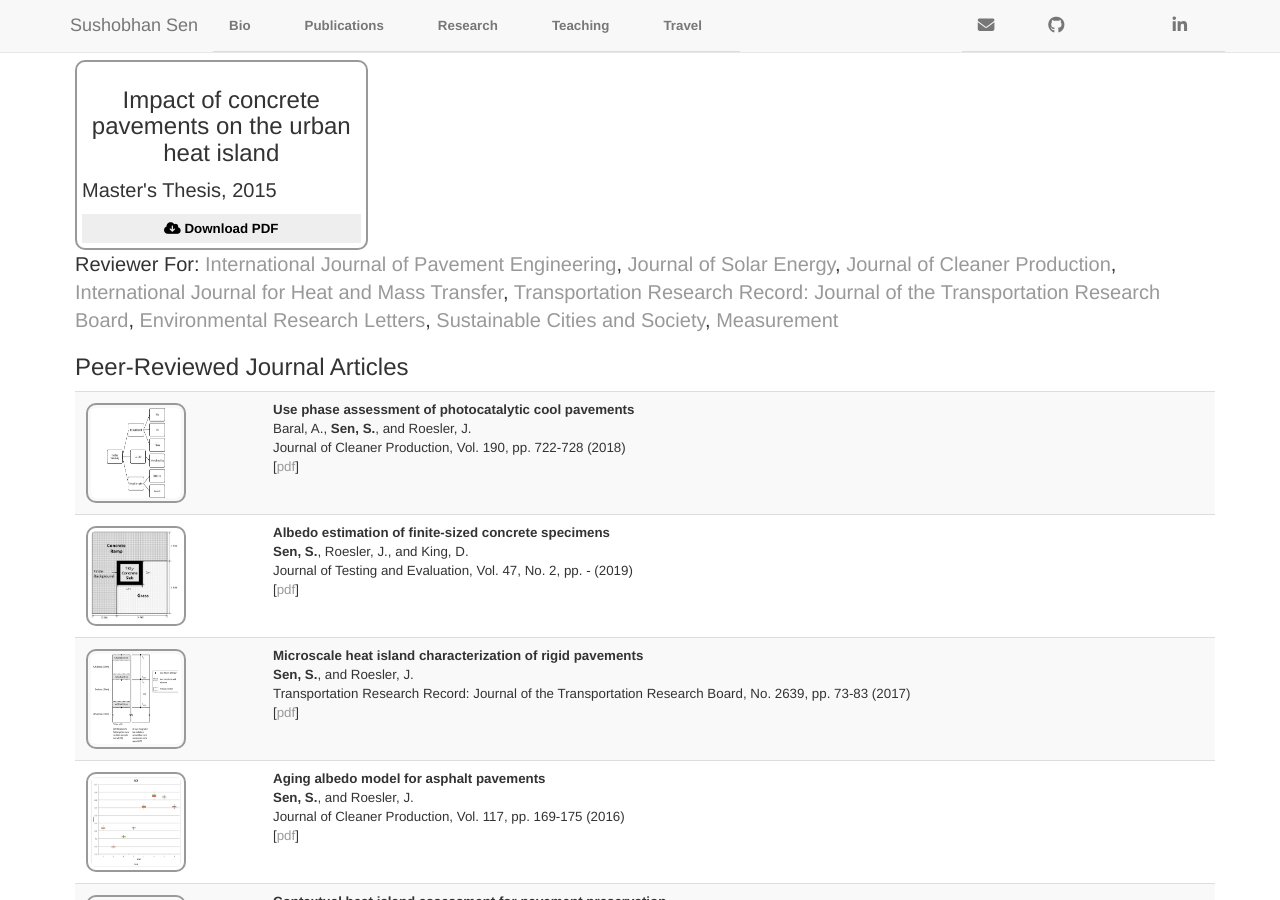
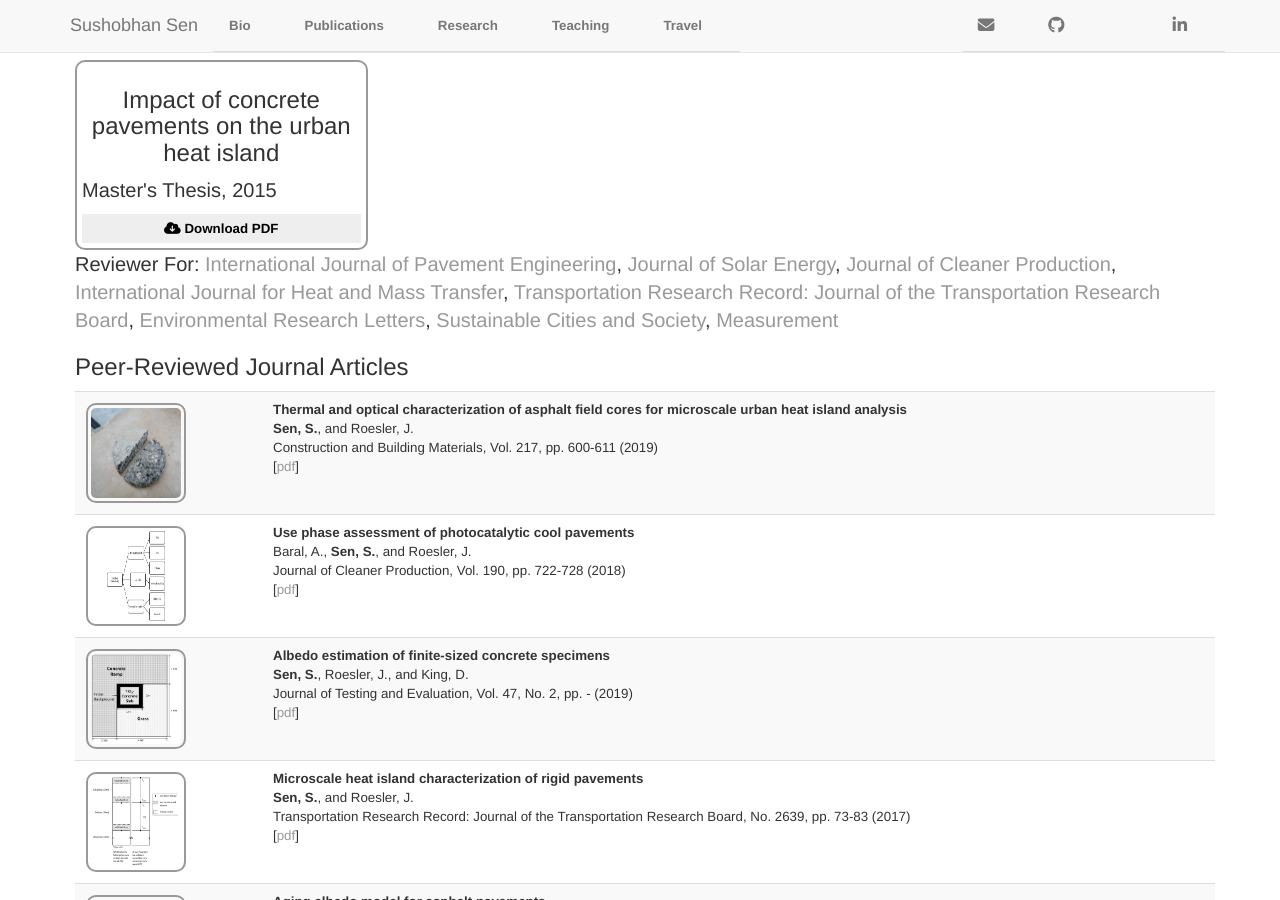
Before and after one commit to sushobhansen/sushobhansen.github.io, a Jekyll site: the page built from publications.md, in a window 1280 px wide and 900 px high. Built offline with Jekyll 4.4.1, drawn with Linux system fonts in a browser that asks for light colours; nearby versions of some CDN libraries; a style sheet for code colours, icons or effects is not loaded.

Commit message:
Added CBM paper, CEE 415 for 2019

```diff
--- a/publications.md
+++ b/publications.md
@@ -18,6 +18,10 @@ Reviewer For: [International Journal of Pavement Engineering](http://www.tandfon
 ### Peer-Reviewed Journal Articles
 
 <table class="table table-striped table-hover">
+	<tr>
+		<td class="col-md-2"><img src="./images/asphalt-cores.jpg" alt="view-factors" height="100px" width="100px"></td>
+		<td><b>Thermal and optical characterization of asphalt field cores for microscale urban heat island analysis</b> <br> <b>Sen, S.</b>, and Roesler, J. <br> Construction and Building Materials, Vol. 217, pp. 600-611 (2019) <br> [<a href="https://www.sciencedirect.com/science/article/pii/S0950061819312619" target="_blank">pdf</a>]</td>
+	</tr>
 	<tr>
 		<td class="col-md-2"><img src="./images/photocatalytic-cool-pavements.jpg" alt="view-factors" height="100px" width="100px"></td>
 		<td><b>Use phase assessment of photocatalytic cool pavements</b> <br> Baral, A., <b>Sen, S.</b>, and Roesler, J. <br> Journal of Cleaner Production, Vol. 190, pp. 722-728 (2018) <br> [<a href="https://www.sciencedirect.com/science/article/pii/S095965261831182X" target="_blank">pdf</a>]</td>
```
Also changed, not shown: teaching.md (+1 -1 lines), images/asphalt-cores.jpg (added).
